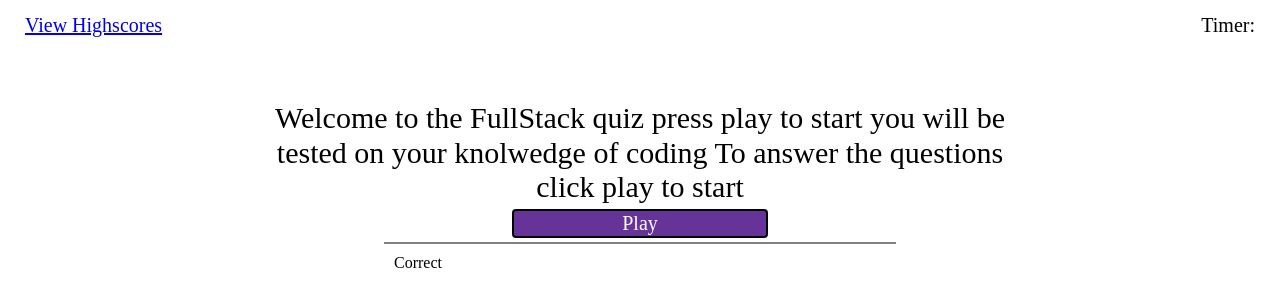
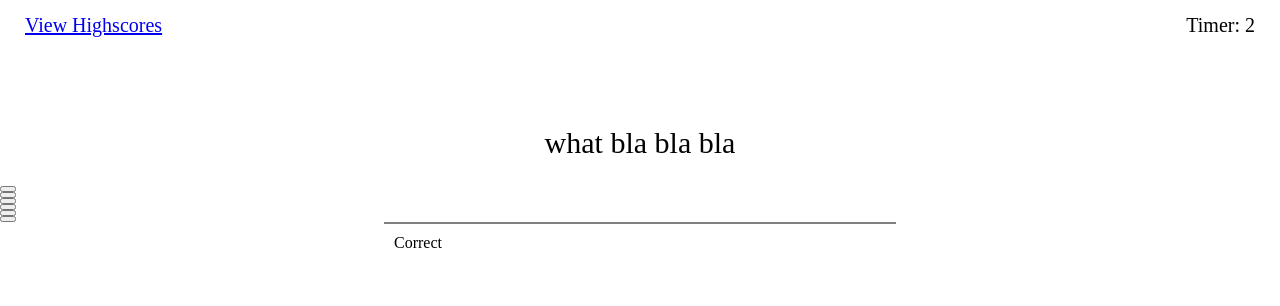
Before and after one commit to ChrisOnions/Coding_Quiz, a plain HTML site: page index.html in a window 1280 px wide. Both pictures are taken after a click on the button "Play". Drawn offline with Linux system fonts and the light colour scheme.

Commit message:
added timer function

```diff
--- a/assets/css/style.css
+++ b/assets/css/style.css
@@ -36,12 +36,13 @@ body div{
   display: flex;
   flex-direction: column;
 }
+
 .button{
   background-color: rebeccapurple;
   color: rgb(255, 255, 255);
   border: 2px solid black ;
   font-size: 20px;
-  margin: 4px 40%;
+  margin: 0 auto;
   width: auto;
   border-radius: 4px;
 }
@@ -50,17 +51,16 @@ body div{
 }
 
 
-#Answers{
-  display: none;
+#questionsText{
+  font-size: 30px;
+  margin: 0 auto;
+  text-align: center;
+  padding: 25px;
 }
 
-#questionsText{
-  font-size: 30px;
-  margin: auto;
-  text-align: center;
-  padding: 0px 250px;
+#answerButtons{
+  align-items: flex-start;
 }
-
 .answerOutcome{
   margin: 0px 30%;
   padding: 10px;
--- a/assets/js/JavaScript.js
+++ b/assets/js/JavaScript.js
@@ -1,36 +1,80 @@
+var timercount = document.querySelector("#timerDisplay");
+var questionDisplay = document.querySelector("#questionsText");
 var navButton = document.querySelector("#navButton");
+var highScore = document.querySelector(".highscore");
+var answerButtonsElem = document.querySelector("#answerButtons");
 
+var timercountRemaining = 4
+
+var questionArray = [
+  {
+    question: "what bla bla bla",
+    options: ["choice a", " ", " "],
+    answer: "choice a"
+  },
+  {
+    question: "what bla bla bla",
+    options: ["choice a", " ", " "],
+    answer: "choice c"
+  }
+]
 
 function play_game() {
+  countDownTimer();
+  askQuestions();
+
   console.log("Playing");
 };
 
 
+function askQuestions() {
+  answerButtonsElem.innerHTML = ""
+  for (var i = 0; i < questionArray.length; i++) {
+    questionDisplay.textContent = questionArray[i].question
+
+    for (var j = 0; j < questionArray[i].options.length; j++) {
+      var buttonElem = document.createElement("button")
+      buttonElem.setAttribute("class", ".button");
+      buttonElem.value = questionArray[i].options[j]
+      answerButtonsElem.appendChild(buttonElem)
+    }
+  }
+};
+
+
+
+
+
+//timer function
+function countDownTimer() {
+  var timerInterval = setInterval(function () {
+    timercountRemaining--;
+    timercount.textContent = timercountRemaining;
+
+    if (timercountRemaining === 0) {
+      clearInterval(timerInterval);
+      gameOver();
+    }
+  }, 1000);
+}
+function gameOver() {
+  console.log("gameover")
+};
+
+// listen for click of the play button
 navButton.addEventListener("click", function (event) {
+  console.log(event)
   play_game();
 });
 
-
-var question = {
-  question: "what bla bla bla"
-  optionOne: "yes" ,
-  optionTwo: "no",
-  optionFour: "maybe",
-  optionFive: "definatly"
-};
-
-// function (event, key){
-// object to store all Questions and and answers or array?
-// storing index of questions?
-
-// listen for click of the play button
-
-// when button clicked start game
+// when start game button clicked
 //     start timer function
 //     style page
 //     pull questions and answers from Object
 //     insert questions & answers on page
 //     wait for click
+//     create buttons on click
+//        check answer function
 
 // function for timer
 //   count for timer
@@ -44,4 +88,6 @@ var question = {
 //   THEN time is subtracted from the clock
 //   WHEN all questions are answered or the timer reaches 0
 
-// next question by index?
+//   next question by index?
+
+//   endgame function
--- a/index.html
+++ b/index.html
@@ -7,33 +7,31 @@
     <meta name="viewport" content="width=device-width, initial-scale=1.0">
     <link rel="stylesheet" href="./assets/css/reset.css">
     <link rel="stylesheet" href="./assets/css/style.css">
-    <link rel="javascript" href="./assets/js/JavaScript.js">
-
     <title>Document</title>
 </head>
 
-<header>
-    <a class="highScore" href="#">View Highscores</a>
-    <p class="timerDisplay">Timer:</p>
-</header>
+
 
 <body>
+    <header>
+        <a class="highScore" href="./score.html">View Highscores</a>
+        <p class=timerDisplay>Timer: <span id="timerDisplay">0</span></p>
+
+    </header>
 
     <div id="questionsAnswersWrapper">
         <p id="questionsText">
-            Welcome to the FullStack quiz press play to start you will be tested on your knolwedge of coding To answer
+            Welcome to the FullStack quiz press play to start you will be tested on your knolwedge of coding To
+            answer
             the questions click play to start
         </p>
     </div>
     <div id="answerButtons">
         <button class="button" id="navButton">Play</button>
-        <button class="button" id="Answers">2. button 2 text</button>
-        <button class="button" id="Answers"> 3. button 3 text</button>
-        <button class="button" id="Answers">4. button 4 text</button>
     </div>
 
     <p class="answerOutcome">Correct</p>
-
+    <script src="./assets/js/JavaScript.js"></script>
 </body>
 
 </html>
```
Also changed, not shown: score.html (added, +11 -0 lines).
